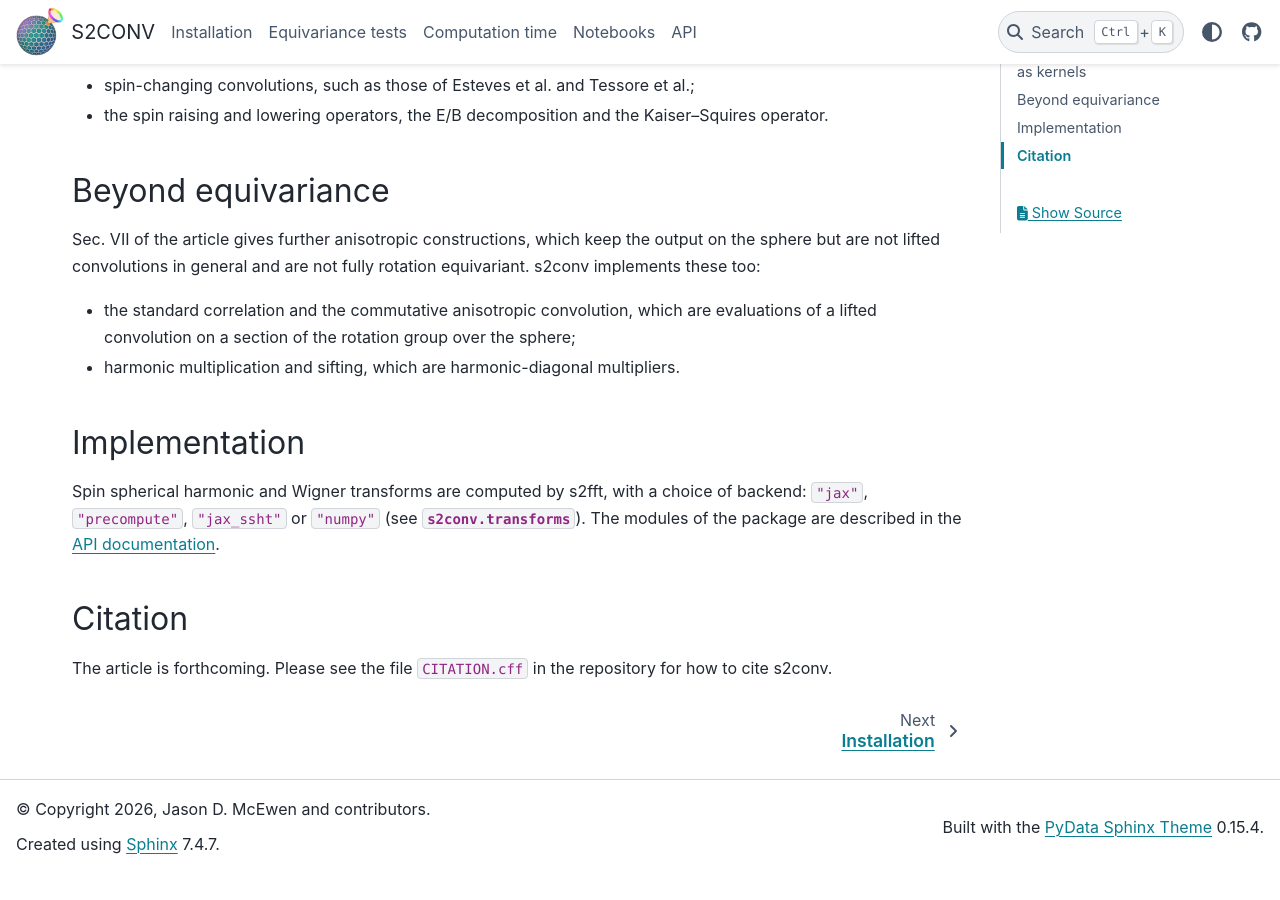
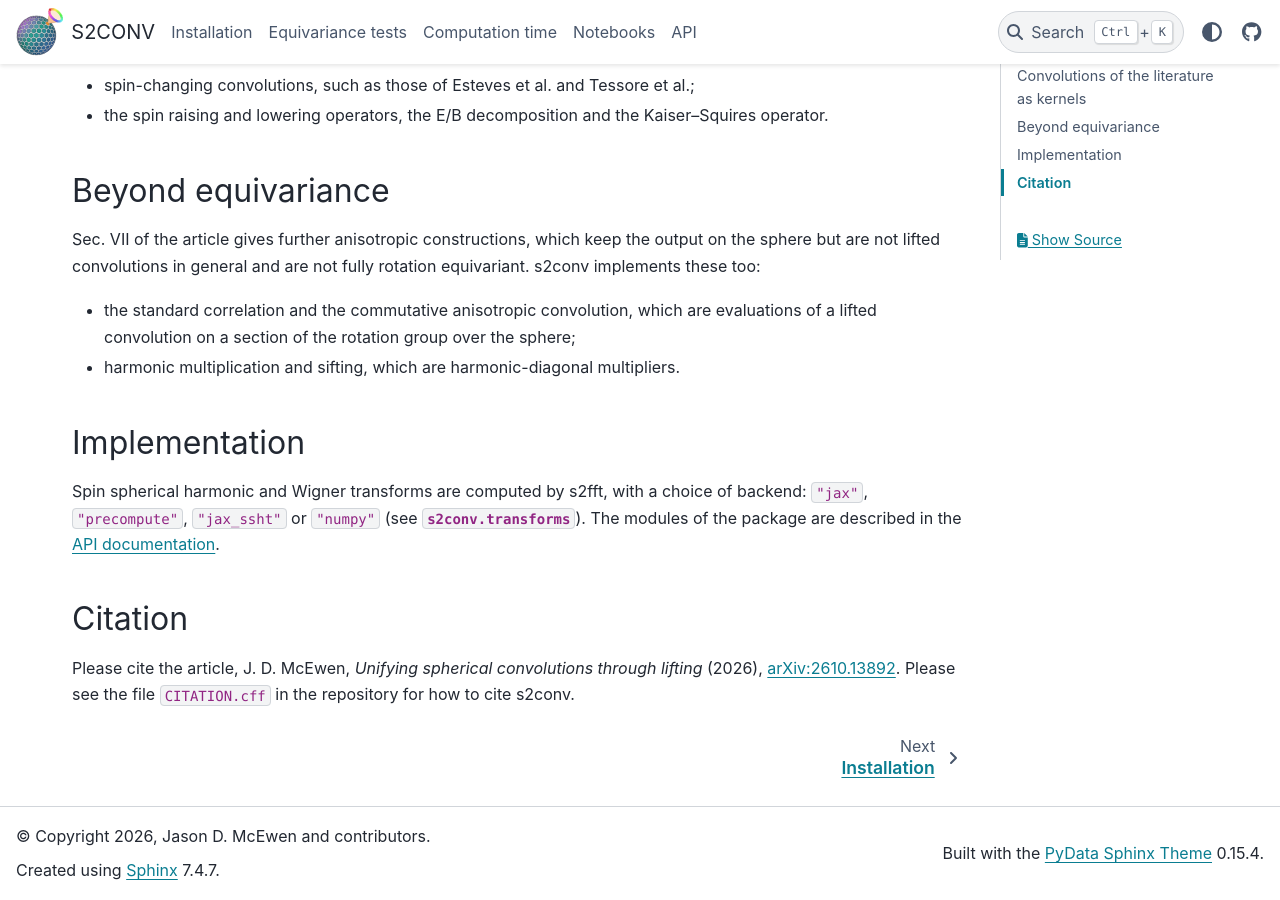
Before and after one commit to astro-informatics/s2conv, a Sphinx documentation site: the page built from docs/index.rst, in a window 1280 px wide and 900 px high, scrolled down 1258 px. Built offline with Sphinx 7.4.7 and the PyData theme 0.15.4, drawn with Linux system fonts in a browser that asks for light colours; before the commit the page ends 2131 px from its top, so only the background shows below that; some of the changed text lies outside the part shown.

Commit message:
Cite the article as arXiv:2610.13892
The article that s2conv implements, "Unifying spherical convolutions
through lifting" (J. D. McEwen), is now on arXiv as 2610.13892
[math-ph], verified on its abstract page.  Replace the "forthcoming" and
"in preparation" wording with the arXiv identifier in the README, its
BibTeX entry (now an arXiv e-print), the documentation's index page,
CITATION.cff and the introduction of the real-fields notebook.

Verified: CITATION.cff parses; marimo check passes; the docs build with
-W is clean.

Harness: Claude Code 2.1.296
Co-Authored-By: Claude Opus 5.5
Claude-Session: https://claude.ai/code/session_012J6PbQbPJjc1Xg8G5NBHwU

```diff
--- a/docs/index.rst
+++ b/docs/index.rst
@@ -4,8 +4,8 @@ s2conv
 **Differentiable and accelerated spherical convolutions with JAX.**
 
 s2conv implements the *generalised lifted spherical convolution* of the article
-*Unifying spherical convolutions through lifting* (J. D. McEwen, 2026, in
-preparation).
+*Unifying spherical convolutions through lifting* (J. D. McEwen, 2026,
+`arXiv:2610.13892 <https://arxiv.org/abs/2610.13892>`_).
 A spin-:math:`s` field on the sphere is *lifted* to the rotation group
 :math:`\mathrm{SO}(3)`, convolved there with a kernel :math:`\Psi`, and projected back
 to the sphere through the adjoint of the lift for a possibly different spin
@@ -95,7 +95,8 @@ The modules of the package are described in the :doc:`API documentation <api/ind
 Citation
 --------
 
-The article is forthcoming.
+Please cite the article, J. D. McEwen, *Unifying spherical convolutions through lifting*
+(2026), `arXiv:2610.13892 <https://arxiv.org/abs/2610.13892>`_.
 Please see the file ``CITATION.cff`` in the repository for how to cite s2conv.
 
 .. toctree::
```
Also changed, not shown: README.md (+6 -3 lines), 2 other files.
